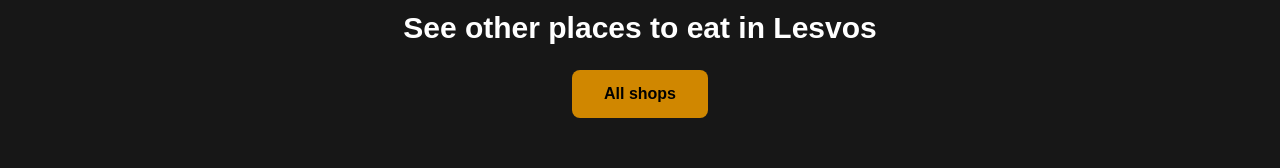
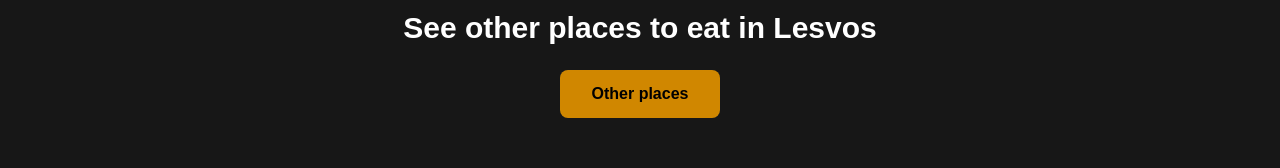
Before and after one commit to amamouridis06/lesvos-travel-guide, a Next.js app: page /food/limanaki_pamfilon in a window 1280 px wide. Shown: the part 1649-1817 px from the top of the page. Built offline with nearby package versions, Linux system fonts and the light colour scheme.

Commit message:
Update page.tsx

```diff
--- a/app/food/limanaki_pamfilon/page.tsx
+++ b/app/food/limanaki_pamfilon/page.tsx
@@ -139,7 +139,7 @@ export default function LimanakiPamfilonPage() {
           href="/food"
           className="inline-block px-8 py-3 bg-yellow-600 text-black rounded-lg font-semibold hover:bg-yellow-500 transition"
         >
-          All shops
+          Other places
         </Link>
       </section>
 
```
